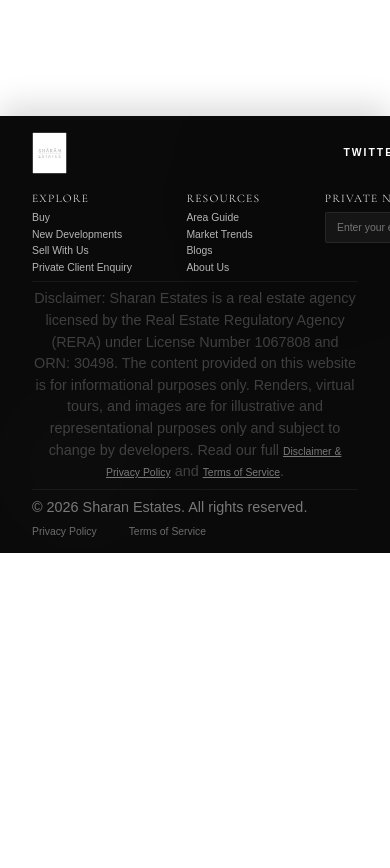
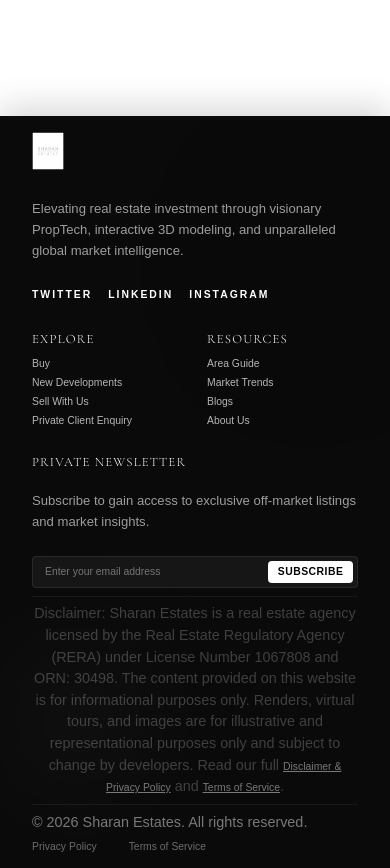
Before and after one commit to sharanestates/SharanEstates, a React (Vite) app: page /terms-of-service in a window 390 px wide. Shown: the part 1920-2788 px from the top of the page. Before the commit the page ends 2473 px from the top, so only its background shows below. Built offline with nearby package versions, Linux system fonts and the light colour scheme.

Commit message:
fix: make Navbar 100% visible immediately on mobile page load, fix mobile footer vertical stack responsiveness, and compact Advisory section layout

```diff
--- a/src/components/Footer.jsx
+++ b/src/components/Footer.jsx
@@ -25,7 +25,7 @@
 
 
         {/* Footer Main Grid */}
-        <div className="footer-grid-mobile" style={{ display: 'grid', gridTemplateColumns: 'repeat(auto-fit, minmax(280px, 1fr))', gap: '2.5rem', paddingBottom: '1.5rem', borderBottom: '1px solid rgba(255,255,255,0.1)' }}>
+        <div className="footer-grid-mobile" style={{ display: 'grid', gridTemplateColumns: 'repeat(auto-fit, minmax(min(240px, 100%), 1fr))', gap: '2rem', paddingBottom: '1.5rem', borderBottom: '1px solid rgba(255,255,255,0.1)' }}>
 
           {/* Brand */}
           <div className="footer-col-mobile" style={{ display: 'flex', flexDirection: 'column' }}>
@@ -38,15 +38,15 @@
               <img
                 src="/logo-white.png"
                 alt="Sharan Estates"
-                style={{ height: '42px', width: 'auto', objectFit: 'contain' }}
+                style={{ height: '38px', width: 'auto', objectFit: 'contain' }}
               />
             </div>
-            <p className="footer-desc-mobile" style={{ color: 'rgba(255,255,255,0.6)', lineHeight: 1.8, fontSize: '0.9rem', marginBottom: '1.5rem' }}>
+            <p className="footer-desc-mobile" style={{ color: 'rgba(255,255,255,0.6)', lineHeight: 1.7, fontSize: '0.85rem', marginBottom: '1.25rem' }}>
               Elevating real estate investment through visionary PropTech, interactive 3D modeling, and unparalleled global market intelligence.
             </p>
-            <div className="footer-socials-mobile" style={{ display: 'flex', gap: '1.5rem' }}>
+            <div className="footer-socials-mobile" style={{ display: 'flex', gap: '1.25rem', flexWrap: 'wrap' }}>
               {['Twitter', 'LinkedIn', 'Instagram'].map(social => (
-                <a key={social} href="#" style={{ color: '#FFF', textDecoration: 'none', fontSize: '0.85rem', textTransform: 'uppercase', letterSpacing: '2px', fontWeight: 600, transition: 'color 0.3s' }}
+                <a key={social} href="#" style={{ color: '#FFF', textDecoration: 'none', fontSize: '0.78rem', textTransform: 'uppercase', letterSpacing: '2px', fontWeight: 600, transition: 'color 0.3s' }}
                    onMouseOver={(e) => { e.target.style.color = 'rgba(255,255,255,0.6)'; }}
                    onMouseOut={(e) => { e.target.style.color = '#FFF'; }}>
                   {social}
@@ -55,12 +55,12 @@
             </div>
           </div>
 
-          {/* Navigation links group (Explore & Resources columns side-by-side with tighter gap) */}
-          <div className="footer-nav-group-mobile" style={{ display: 'flex', gap: '1.8rem', flex: '1 1 auto', minWidth: '280px' }}>
+          {/* Navigation links group */}
+          <div className="footer-nav-group-mobile" style={{ display: 'flex', gap: '1.5rem', flexWrap: 'wrap' }}>
             {/* Explore Links */}
-            <div style={{ flex: 1, display: 'flex', flexDirection: 'column' }}>
-              <h3 className="footer-h3-mobile" style={{ fontSize: '0.9rem', textTransform: 'uppercase', letterSpacing: '2px', color: '#FFFFFF', marginBottom: '1.25rem', fontFamily: 'var(--font-serif)', fontWeight: 300 }}>Explore</h3>
-              <ul className="footer-links-list-mobile" style={{ listStyle: 'none', padding: 0, margin: 0, display: 'flex', flexDirection: 'column', gap: '0.8rem' }}>
+            <div style={{ flex: '1 1 120px', display: 'flex', flexDirection: 'column' }}>
+              <h3 className="footer-h3-mobile" style={{ fontSize: '0.85rem', textTransform: 'uppercase', letterSpacing: '2px', color: '#FFFFFF', marginBottom: '1rem', fontFamily: 'var(--font-serif)', fontWeight: 300 }}>Explore</h3>
+              <ul className="footer-links-list-mobile" style={{ listStyle: 'none', padding: 0, margin: 0, display: 'flex', flexDirection: 'column', gap: '0.7rem' }}>
                 {[
                   { name: 'Buy', path: '/listings/ready' },
                   { name: 'New Developments', path: '/listings/off-plan' },
@@ -68,8 +68,8 @@
                   { name: 'Private Client Enquiry', path: '/contact' },
                 ].map(link => (
                   <li key={link.name}>
-                    <Link to={link.path} style={{ color: 'rgba(255,255,255,0.7)', textDecoration: 'none', fontSize: '0.9rem', transition: 'color 0.3s, transform 0.3s', display: 'inline-block' }}
-                       onMouseOver={(e) => { e.target.style.color = '#FFF'; e.target.style.transform = 'translateX(5px)'; }}
+                    <Link to={link.path} style={{ color: 'rgba(255,255,255,0.7)', textDecoration: 'none', fontSize: '0.85rem', transition: 'color 0.3s, transform 0.3s', display: 'inline-block' }}
+                       onMouseOver={(e) => { e.target.style.color = '#FFF'; e.target.style.transform = 'translateX(4px)'; }}
                        onMouseOut={(e) => { e.target.style.color = 'rgba(255,255,255,0.7)'; e.target.style.transform = 'translateX(0)'; }}>
                       {link.name}
                     </Link>
@@ -79,9 +79,9 @@
             </div>
 
             {/* Resources Links */}
-            <div style={{ flex: 1, display: 'flex', flexDirection: 'column' }}>
-              <h3 className="footer-h3-mobile" style={{ fontSize: '0.9rem', textTransform: 'uppercase', letterSpacing: '2px', color: '#FFFFFF', marginBottom: '1.25rem', fontFamily: 'var(--font-serif)', fontWeight: 300 }}>Resources</h3>
-              <ul className="footer-links-list-mobile" style={{ listStyle: 'none', padding: 0, margin: 0, display: 'flex', flexDirection: 'column', gap: '0.8rem' }}>
+            <div style={{ flex: '1 1 120px', display: 'flex', flexDirection: 'column' }}>
+              <h3 className="footer-h3-mobile" style={{ fontSize: '0.85rem', textTransform: 'uppercase', letterSpacing: '2px', color: '#FFFFFF', marginBottom: '1rem', fontFamily: 'var(--font-serif)', fontWeight: 300 }}>Resources</h3>
+              <ul className="footer-links-list-mobile" style={{ listStyle: 'none', padding: 0, margin: 0, display: 'flex', flexDirection: 'column', gap: '0.7rem' }}>
                 {[
                   { name: 'Area Guide', path: '/area-guide' },
                   { name: 'Market Trends', path: '/market-trends' },
@@ -89,8 +89,8 @@
                   { name: 'About Us', path: '/about' },
                 ].map(link => (
                   <li key={link.name}>
-                    <Link to={link.path} style={{ color: 'rgba(255,255,255,0.7)', textDecoration: 'none', fontSize: '0.9rem', transition: 'color 0.3s, transform 0.3s', display: 'inline-block' }}
-                       onMouseOver={(e) => { e.target.style.color = '#FFF'; e.target.style.transform = 'translateX(5px)'; }}
+                    <Link to={link.path} style={{ color: 'rgba(255,255,255,0.7)', textDecoration: 'none', fontSize: '0.85rem', transition: 'color 0.3s, transform 0.3s', display: 'inline-block' }}
+                       onMouseOver={(e) => { e.target.style.color = '#FFF'; e.target.style.transform = 'translateX(4px)'; }}
                        onMouseOut={(e) => { e.target.style.color = 'rgba(255,255,255,0.7)'; e.target.style.transform = 'translateX(0)'; }}>
                       {link.name}
                     </Link>
@@ -102,13 +102,13 @@
 
           {/* Newsletter */}
           <div className="footer-col-mobile" style={{ display: 'flex', flexDirection: 'column' }}>
-            <h3 className="footer-h3-mobile" style={{ fontSize: '0.9rem', textTransform: 'uppercase', letterSpacing: '2px', color: '#FFFFFF', marginBottom: '1.25rem', fontFamily: 'var(--font-serif)', fontWeight: 300 }}>Private Newsletter</h3>
-            <p className="footer-desc-mobile" style={{ color: 'rgba(255,255,255,0.6)', lineHeight: 1.8, fontSize: '0.9rem', marginBottom: '1.25rem' }}>
-              Subscribe to gain access to exclusive off-market listings, early-stage off-plan releases, and deep market insights.
+            <h3 className="footer-h3-mobile" style={{ fontSize: '0.85rem', textTransform: 'uppercase', letterSpacing: '2px', color: '#FFFFFF', marginBottom: '1rem', fontFamily: 'var(--font-serif)', fontWeight: 300 }}>Private Newsletter</h3>
+            <p className="footer-desc-mobile" style={{ color: 'rgba(255,255,255,0.6)', lineHeight: 1.7, fontSize: '0.85rem', marginBottom: '1rem' }}>
+              Subscribe to gain access to exclusive off-market listings and market insights.
             </p>
-            <div className="footer-newsletter-input-mobile" style={{ display: 'flex', gap: '0.4rem', width: '100%', maxWidth: '380px', background: 'rgba(255,255,255,0.05)', padding: '0.3rem', borderRadius: '4px', border: '1px solid rgba(255,255,255,0.08)' }}>
-              <input type="email" placeholder="Enter your email address" style={{ flex: 1, minWidth: 0, padding: '0.5rem 1rem', borderRadius: '4px', border: 'none', background: 'transparent', color: '#FFF', outline: 'none', fontSize: '0.82rem' }} />
-              <button style={{ padding: '0.5rem 1rem', borderRadius: '4px', background: '#FFF', color: '#000', border: 'none', fontWeight: 600, cursor: 'pointer', whiteSpace: 'nowrap', transition: 'all 0.3s ease', fontSize: '0.72rem', textTransform: 'uppercase', letterSpacing: '0.5px' }}
+            <div className="footer-newsletter-input-mobile" style={{ display: 'flex', gap: '0.4rem', width: '100%', maxWidth: '100%', background: 'rgba(255,255,255,0.05)', padding: '0.3rem', borderRadius: '4px', border: '1px solid rgba(255,255,255,0.08)', boxSizing: 'border-box' }}>
+              <input type="email" placeholder="Enter your email address" style={{ flex: 1, minWidth: 0, padding: '0.5rem 0.75rem', borderRadius: '4px', border: 'none', background: 'transparent', color: '#FFF', outline: 'none', fontSize: '0.8rem', width: '100%' }} />
+              <button style={{ padding: '0.5rem 0.85rem', borderRadius: '4px', background: '#FFF', color: '#000', border: 'none', fontWeight: 600, cursor: 'pointer', whiteSpace: 'nowrap', transition: 'all 0.3s ease', fontSize: '0.68rem', textTransform: 'uppercase', letterSpacing: '0.5px' }}
                       onMouseOver={(e) => e.target.style.background = 'var(--primary-color)'}
                       onMouseOut={(e) => e.target.style.background = '#FFF'}>
                 Subscribe
--- a/src/components/Navbar.jsx
+++ b/src/components/Navbar.jsx
@@ -23,7 +23,15 @@
     return () => window.removeEventListener('scroll', handleScroll);
   }, [location.pathname]);
 
-  const shouldShowOpaque = isScrolled || !isHomePage;
+  const [isMobile, setIsMobile] = useState(window.innerWidth <= 768);
+
+  useEffect(() => {
+    const handleResize = () => setIsMobile(window.innerWidth <= 768);
+    window.addEventListener('resize', handleResize);
+    return () => window.removeEventListener('resize', handleResize);
+  }, []);
+
+  const shouldShowOpaque = isMobile || isScrolled || !isHomePage;
 
   const handleLogoClick = (e) => {
     if (location.pathname === '/') {
--- a/src/index.css
+++ b/src/index.css
@@ -776,36 +776,46 @@
     margin-bottom: 0.2rem !important;
   }
 
-  .footer-col-mobile:first-child > div:first-child {
-    margin-bottom: 0 !important;
+  .footer-grid-mobile {
+    display: flex !important;
+    flex-direction: column !important;
+    gap: 1.75rem !important;
+    width: 100% !important;
+    max-width: 100% !important;
+    box-sizing: border-box !important;
   }
 
-  .footer-col-mobile:nth-child(2) {
-    grid-column: 1 / 2 !important;
-    display: flex !important;
-    flex-direction: column !important;
+  .footer-col-mobile {
+    width: 100% !important;
+    max-width: 100% !important;
+    box-sizing: border-box !important;
+    gap: 0.5rem !important;
   }
 
-  .footer-col-mobile:nth-child(3) {
-    grid-column: 2 / 3 !important;
+  .footer-nav-group-mobile {
     display: flex !important;
-    flex-direction: column !important;
+    flex-direction: row !important;
+    justify-content: space-between !important;
+    width: 100% !important;
+    gap: 1.5rem !important;
+    box-sizing: border-box !important;
   }
 
   .footer-desc-mobile {
-    display: none !important;
+    display: block !important;
+    font-size: 0.82rem !important;
+    line-height: 1.6 !important;
   }
 
-  .footer-col-mobile { gap: 0 !important; }
-  .footer-brand-header { margin-bottom: 0.2rem !important; }
-  .footer-h3-mobile { font-size: 0.72rem !important; margin-bottom: 0.4rem !important; }
-
-  .footer-socials-mobile { gap: 0.8rem !important; }
-  .footer-links-list-mobile { gap: 0.35rem !important; }
+  .footer-h3-mobile { font-size: 0.8rem !important; margin-bottom: 0.6rem !important; }
+  .footer-socials-mobile { gap: 1rem !important; }
+  .footer-links-list-mobile { gap: 0.5rem !important; }
   .footer-newsletter-input-mobile {
-    padding: 0.2rem !important;
-    border-radius: 2px !important;
+    padding: 0.25rem !important;
+    border-radius: 4px !important;
+    width: 100% !important;
     max-width: 100% !important;
+    box-sizing: border-box !important;
   }
 
   .footer-wrapper h2 { font-size: 1.1rem !important; margin-bottom: 0 !important; }
```
Also changed, not shown: src/pages/Home.jsx (+42 -43 lines).
